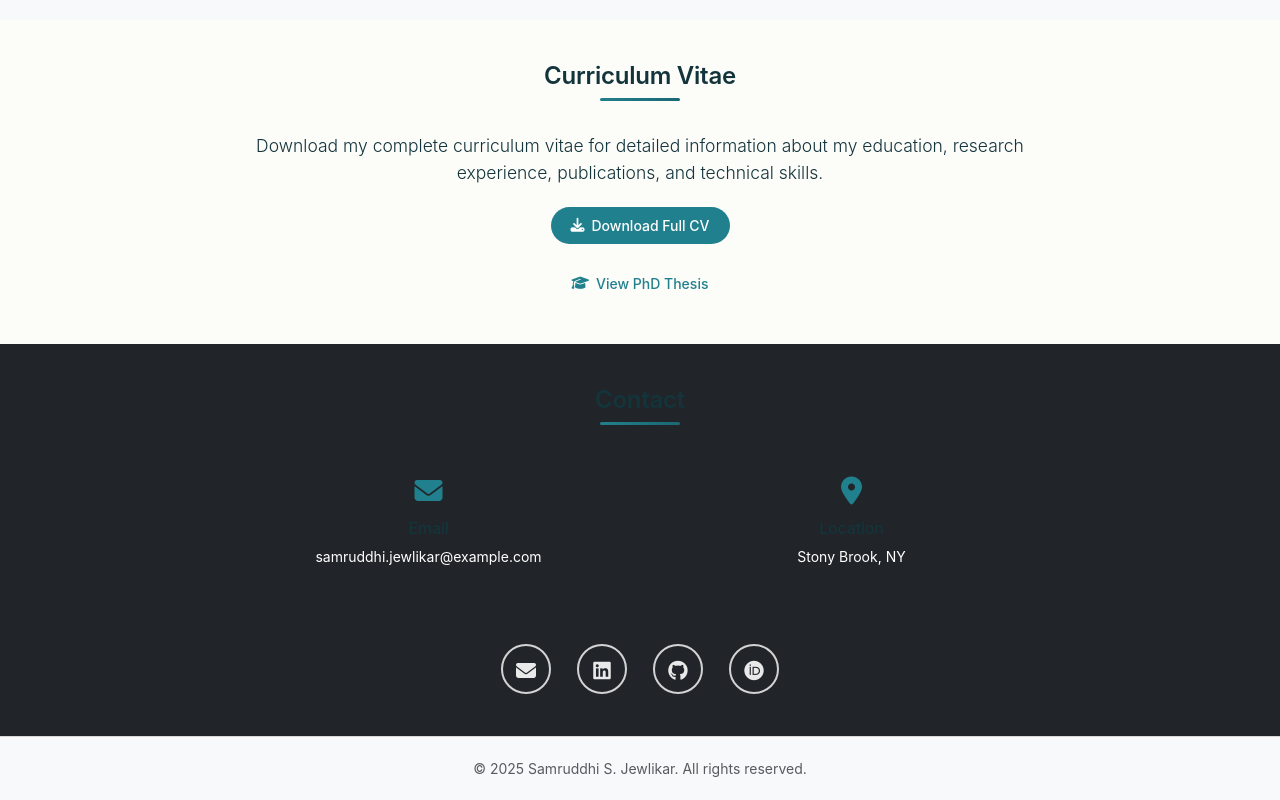
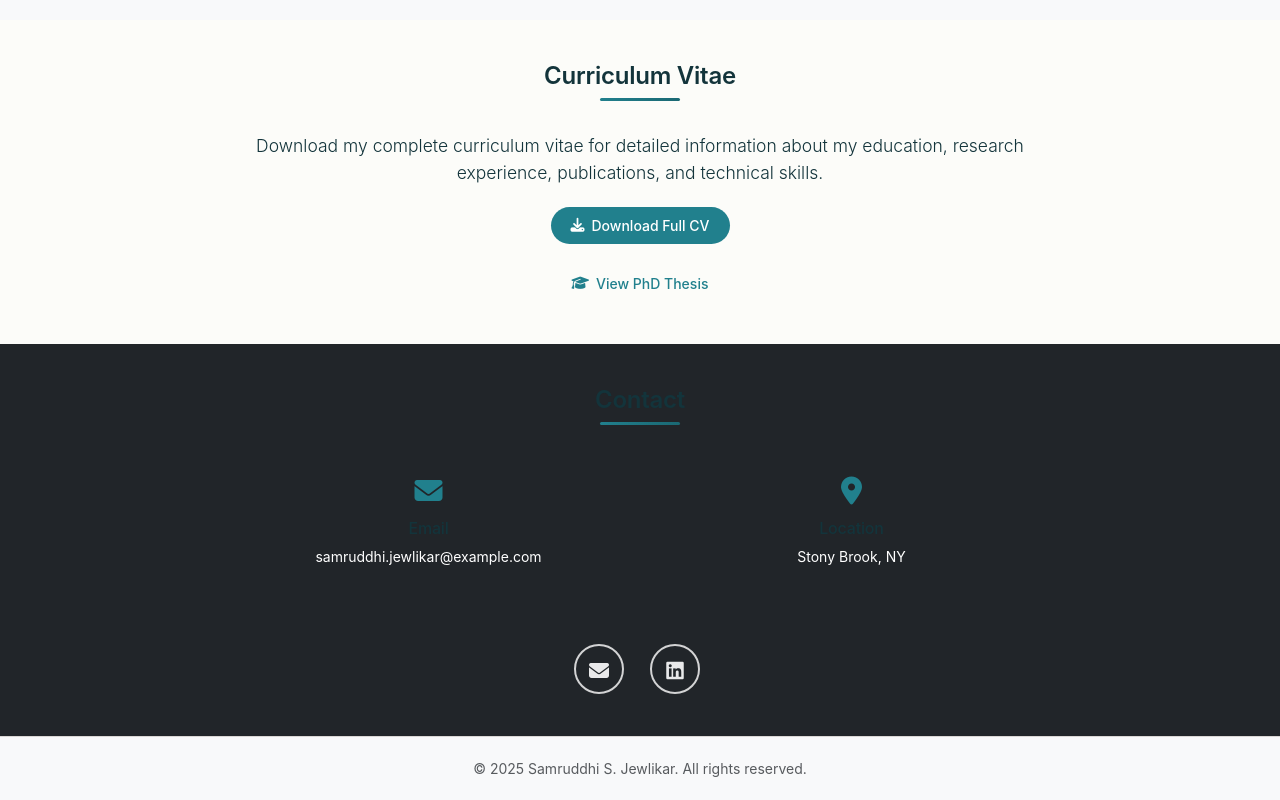
Before and after one commit to Samruddhi-Jewlikar/Samruddhi-Jewlikar.github.io, a plain HTML site: page index.html in a window 1280 px wide. Shown: the part 2294-3094 px from the top of the page. Drawn offline with nearby package versions, Linux system fonts and the light colour scheme; a web font is replaced by a local one.

Commit message:
Update index.html

```diff
--- a/index.html
+++ b/index.html
@@ -250,17 +250,11 @@
                     </div>
                     <div class="text-center">
                         <div class="social-links">
-                            <a href="mailto:samruddhi.jewlikar@example.com" class="social-link me-3">
+                            <a href="mailto:smrsj1895@gmail.com" class="social-link me-3">
                                 <i class="fas fa-envelope fa-lg"></i>
                             </a>
-                            <a href="https://linkedin.com/in/samruddhi-jewlikar" class="social-link me-3">
+                            <a href="https://www.linkedin.com/in/samruddhijewlikar/" class="social-link me-3">
                                 <i class="fab fa-linkedin fa-lg"></i>
-                            </a>
-                            <a href="https://github.com/samruddhi-jewlikar" class="social-link me-3">
-                                <i class="fab fa-github fa-lg"></i>
-                            </a>
-                            <a href="https://orcid.org/0000-0000-0000-0000" class="social-link">
-                                <i class="fab fa-orcid fa-lg"></i>
                             </a>
                         </div>
                     </div>
```
